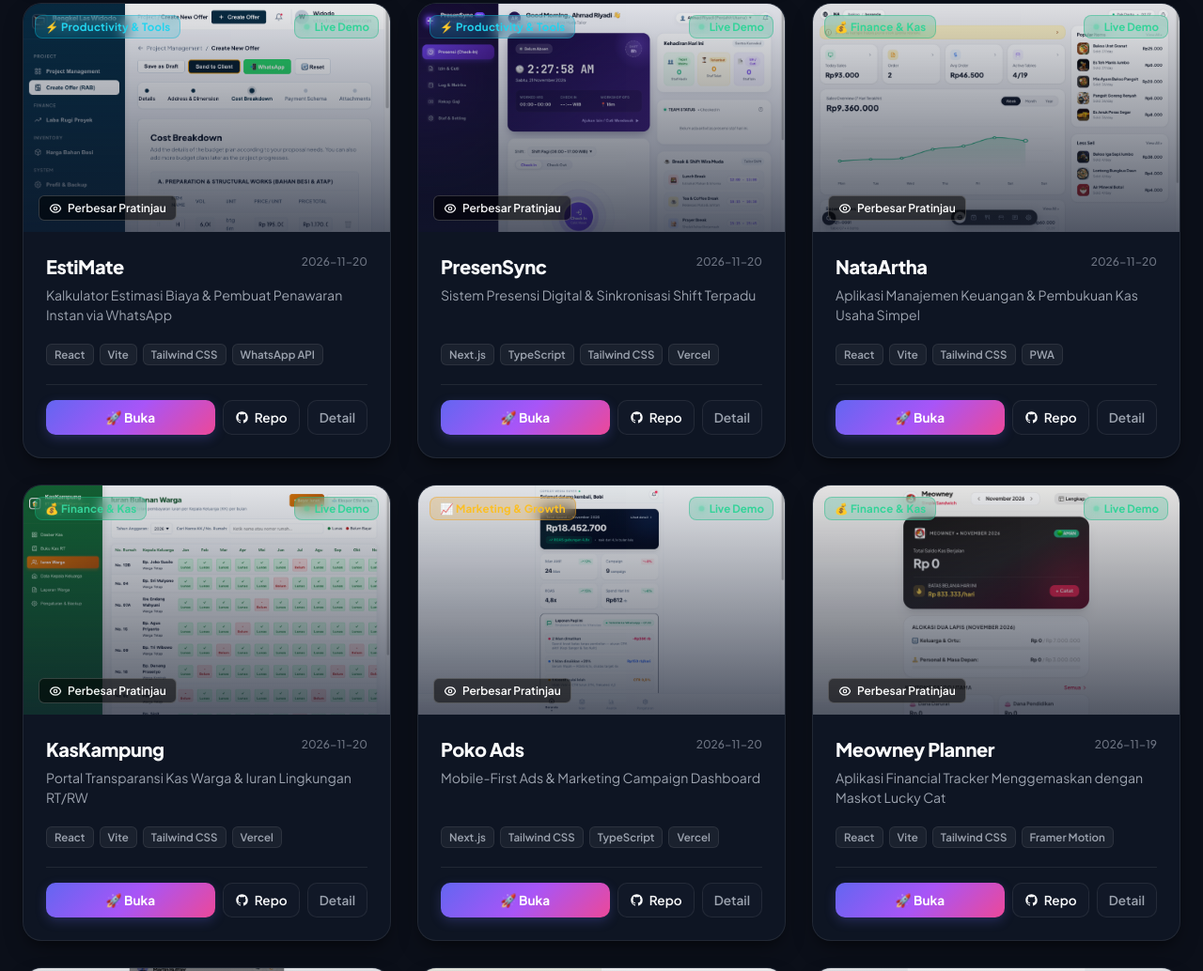
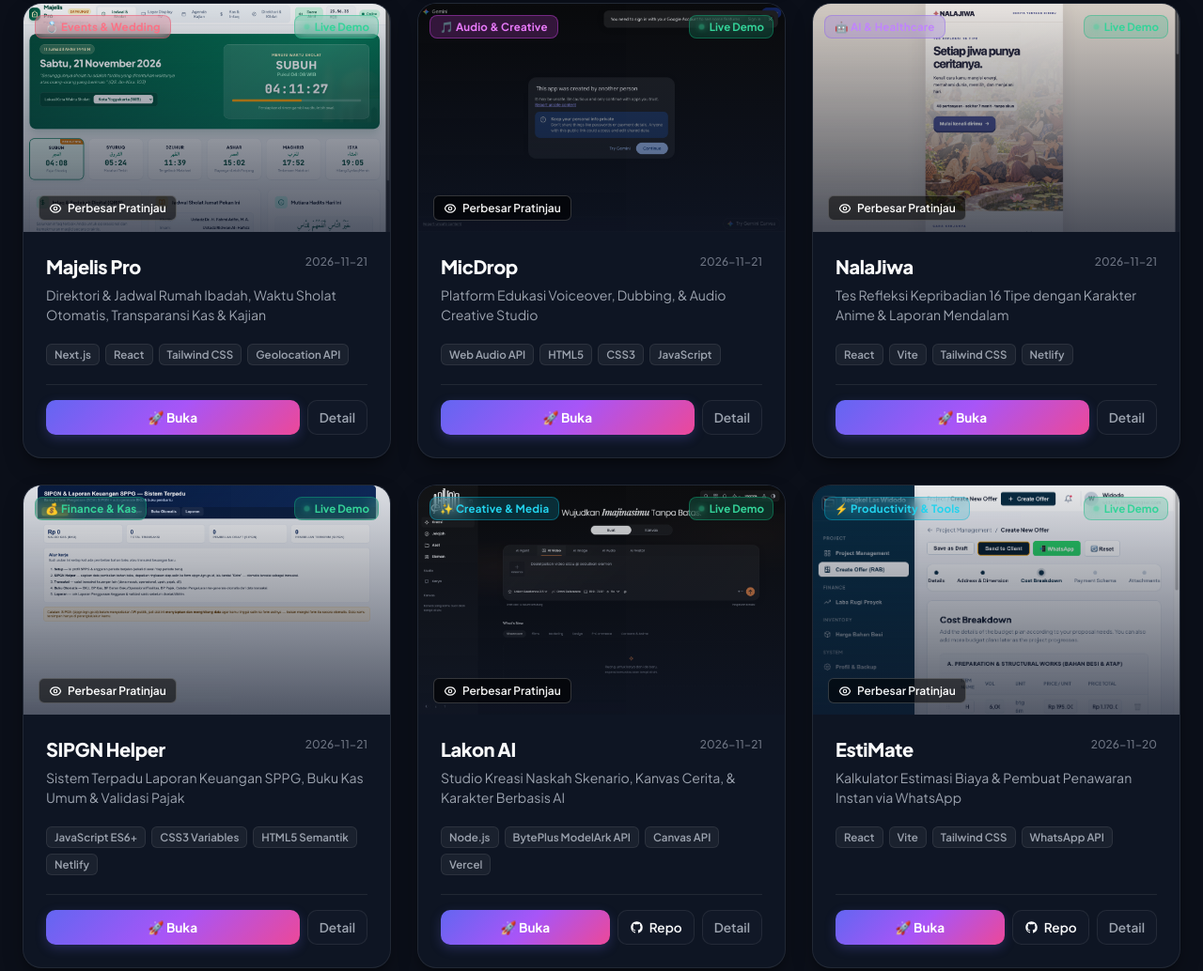
Before and after one commit to ibobatsuga/katalog, a plain HTML site: page index.html in a window 1280 px wide. Shown: the part 1330-2364 px from the top of the page at 94% size. Drawn offline with Linux system fonts and the light colour scheme.

Commit message:
feat: tambahkan 5 aplikasi baru (Majelis Pro, MicDrop, NalaJiwa, SIPGN Helper, Lakon AI), perbarui screenshot NalarasaOS login CFO & Belah Ketupat ERP live demo

```diff
--- a/apps.js
+++ b/apps.js
@@ -481,7 +481,7 @@ const APPS_DATA = [
     "tagline": "Enterprise Resource Planning Modular untuk Industri Manufaktur",
     "description": "Enterprise Resource Planning Modular untuk Industri Manufaktur. Dikembangkan dan dirancang secara interaktif di lingkungan FLUXY.ID.",
     "category": "Enterprise & ERP",
-    "demoUrl": "",
+    "demoUrl": "https://boisterous-cendol-c96a76.netlify.app/",
     "githubUrl": "https://github.com/dewanakl/belah-ketupat-erp",
     "scratchPath": "/Users/ibobatsuga/.gemini/antigravity/scratch/starline-erp",
     "techStack": [
@@ -893,5 +893,137 @@ const APPS_DATA = [
     "date": "2026-11-21",
     "conversationId": "",
     "screenshot": "nextq.png"
+  },
+  {
+    "id": "majelis-pro",
+    "name": "Majelis Pro",
+    "originalTitle": "Majelis Pro - Jadwal & Rumah Ibadah",
+    "tagline": "Direktori & Jadwal Rumah Ibadah, Waktu Sholat Otomatis, Transparansi Kas & Kajian",
+    "description": "Platform informasi dan manajemen operasional rumah ibadah terpadu. Dilengkapi jadwal sholat otomatis berbasis koordinat GPS, transparansi laporan kas masjid, agenda pengajian & kajian, serta penunjuk arah kiblat presisi.",
+    "category": "Events & Wedding",
+    "demoUrl": "https://majelispro.vercel.app",
+    "githubUrl": "",
+    "scratchPath": "",
+    "techStack": [
+      "Next.js",
+      "React",
+      "Tailwind CSS",
+      "Geolocation API",
+      "Vercel"
+    ],
+    "features": [
+      "Jadwal sholat otomatis & hitung mundur waktu adzan",
+      "Transparansi laporan keuangan dan infaq/kas masjid",
+      "Direktori rumah ibadah terdekat & kalender agenda kajian",
+      "Kompas penunjuk arah kiblat real-time interaktif"
+    ],
+    "date": "2026-11-21",
+    "conversationId": "",
+    "screenshot": "majelis-pro.png"
+  },
+  {
+    "id": "micdrop",
+    "name": "MicDrop",
+    "originalTitle": "MicDrop - Voiceover Academy",
+    "tagline": "Platform Edukasi Voiceover, Dubbing, & Audio Creative Studio",
+    "description": "Platform pembelajaran dan pelatihan voiceover academy interaktif. Menghubungkan voice actor pemula hingga profesional dengan kurikulum teknik vokal, studio rekaman mandiri, dan showcase portofolio audio.",
+    "category": "Audio & Creative",
+    "demoUrl": "https://s.id/appmicdrop",
+    "githubUrl": "",
+    "scratchPath": "",
+    "techStack": [
+      "Web Audio API",
+      "HTML5",
+      "CSS3",
+      "JavaScript",
+      "Vercel"
+    ],
+    "features": [
+      "Modul latihan modulasi vokal, intonasi, & pernapasan",
+      "Studio rekaman audio take dengan visualizer waveform",
+      "Showcase kurikulum Voiceover Academy profesional",
+      "Evaluasi feedback rekaman audio real-time"
+    ],
+    "date": "2026-11-21",
+    "conversationId": "",
+    "screenshot": "micdrop.png"
+  },
+  {
+    "id": "nalajiwa",
+    "name": "NalaJiwa",
+    "originalTitle": "NALAJIWA - Kenali Polamu",
+    "tagline": "Tes Refleksi Kepribadian 16 Tipe dengan Karakter Anime & Laporan Mendalam",
+    "description": "Aplikasi asesmen kepribadian dan tes refleksi diri 16 tipe kepribadian yang divisualisasikan dengan seni karakter anime estetis. Menyediakan laporan analisis komprehensif 20 bagian mencakup psikologi, relasi, karier, dan potensi diri.",
+    "category": "AI & Healthcare",
+    "demoUrl": "https://zingy-sprite-23ae27.netlify.app",
+    "githubUrl": "",
+    "scratchPath": "",
+    "techStack": [
+      "React",
+      "Vite",
+      "Tailwind CSS",
+      "Netlify"
+    ],
+    "features": [
+      "Tes psikometri refleksi kepribadian 16 arketipe",
+      "Visualisasi kartu ilustrasi karakter anime eksklusif",
+      "Laporan kepribadian mendalam 20 bagian terstruktur",
+      "Analisis gaya komunikasi, kekuatan, dan kompatibilitas relasi"
+    ],
+    "date": "2026-11-21",
+    "conversationId": "",
+    "screenshot": "nalajiwa.png"
+  },
+  {
+    "id": "sipgn-helper",
+    "name": "SIPGN Helper",
+    "originalTitle": "SIPGN & Laporan Keuangan SPPG",
+    "tagline": "Sistem Terpadu Laporan Keuangan SPPG, Buku Kas Umum & Validasi Pajak",
+    "description": "Aplikasi pendukung administrasi dan pembukuan keuangan SPPG (Satuan Pelayanan Pengadaan Gabah/Beras). Mengotomasi pencatatan Buku Kas Umum (BKU), Buku Pembantu Kas, Pajak, Laporan Penggunaan Anggaran (LPA), dan validasi saldo.",
+    "category": "Finance & Kas",
+    "demoUrl": "https://fanciful-banoffee-78c30b.netlify.app/",
+    "githubUrl": "",
+    "scratchPath": "",
+    "techStack": [
+      "JavaScript ES6+",
+      "CSS3 Variables",
+      "HTML5 Semantik",
+      "Netlify"
+    ],
+    "features": [
+      "Otomasi Buku Kas Umum (BKU) dan Buku Pembantu Kas",
+      "Kalkulator dan pencatatan potongan pajak transaksi",
+      "Laporan Penggunaan Anggaran (LPA) dan validasi saldo otomatis",
+      "Form bantu penginputan pembelian langsung siap salin ke SIPGN"
+    ],
+    "date": "2026-11-21",
+    "conversationId": "",
+    "screenshot": "sipgn-helper.png"
+  },
+  {
+    "id": "lakon-ai",
+    "name": "Lakon AI",
+    "originalTitle": "Lakon AI - Kreasi & Kanvas",
+    "tagline": "Studio Kreasi Naskah Skenario, Kanvas Cerita, & Karakter Berbasis AI",
+    "description": "Studio kreatif kecerdasan buatan untuk penulis naskah, sutradara, dan kreator cerita. Membantu perancangan skenario film/teater, pembangkitan prompt karakter visual terintegrasi ModelArk BytePlus, dan kanvas papan cerita interaktif.",
+    "category": "Creative & Media",
+    "demoUrl": "https://lakonai-hazel.vercel.app/",
+    "githubUrl": "https://github.com/ibobatsuga/lakonai",
+    "scratchPath": "/Users/ibobatsuga/.gemini/antigravity/scratch/lakonai",
+    "techStack": [
+      "Node.js",
+      "BytePlus ModelArk API",
+      "Canvas API",
+      "Vercel"
+    ],
+    "features": [
+      "Generator naskah adegan dan dialog multi-karakter",
+      "Kanvas perancangan alur cerita dan breakdown adegan",
+      "Visualisasi karakter dan referensi moodboard kreatif",
+      "Penyimpanan sesi kreatif privat dan ekspor naskah standar industri"
+    ],
+    "date": "2026-11-21",
+    "conversationId": "",
+    "screenshot": "lakonai.png"
   }
 ];
--- a/index.html
+++ b/index.html
@@ -4,7 +4,7 @@
   <meta charset="UTF-8">
   <meta name="viewport" content="width=device-width, initial-scale=1.0">
   <title>Katalog Aplikasi FLUXY.ID — Portofolio & Direktori App</title>
-  <meta name="description" content="Katalog interaktif lengkap 34 aplikasi yang dibuat dan dikembangkan di FLUXY.ID">
+  <meta name="description" content="Katalog interaktif lengkap 39 aplikasi yang dibuat dan dikembangkan di FLUXY.ID">
   <link rel="preconnect" href="https://fonts.googleapis.com">
   <link rel="preconnect" href="https://fonts.gstatic.com" crossorigin>
   <link href="https://fonts.googleapis.com/css2?family=Plus+Jakarta+Sans:wght@400;500;600;700;800&family=JetBrains+Mono:wght@400;500;600&display=swap" rel="stylesheet">
@@ -60,7 +60,7 @@
         <div class="stat-card">
           <div class="stat-icon purple">📱</div>
           <div>
-            <div id="totalAppsCount" class="stat-number">34</div>
+            <div id="totalAppsCount" class="stat-number">39</div>
             <div class="stat-label">Total Aplikasi</div>
           </div>
         </div>
@@ -255,7 +255,7 @@
   </footer>
 
   <!-- Include App Data and App Logic -->
-  <script src="apps.js?v=2.1"></script>
+  <script src="apps.js?v=2.2"></script>
   <script>
     // State management
     let currentCategory = 'all';
```
Also changed, not shown: apps.json (+133 -1 lines), public/screenshots/belahketupat-erp.png, public/screenshots/lakonai.png (added), public/screenshots/majelis-pro.png (added), public/screenshots/micdrop.png (added), public/screenshots/nalajiwa.png (added), public/screenshots/nalarasaos.png, public/screenshots/sipgn-helper.png (added).
